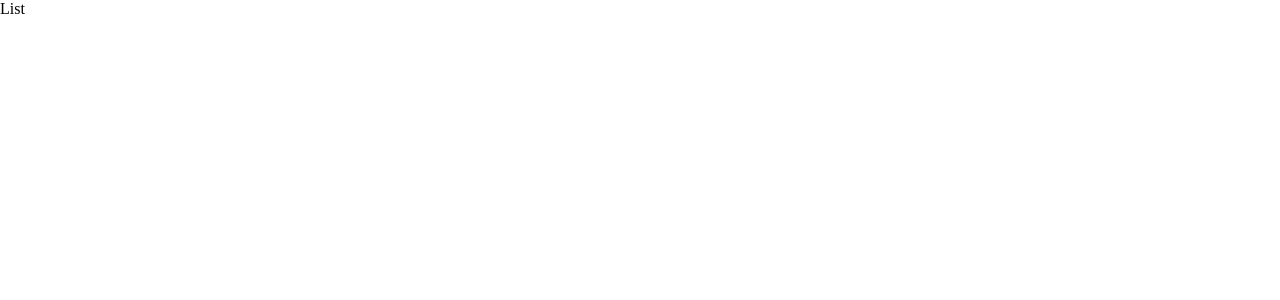
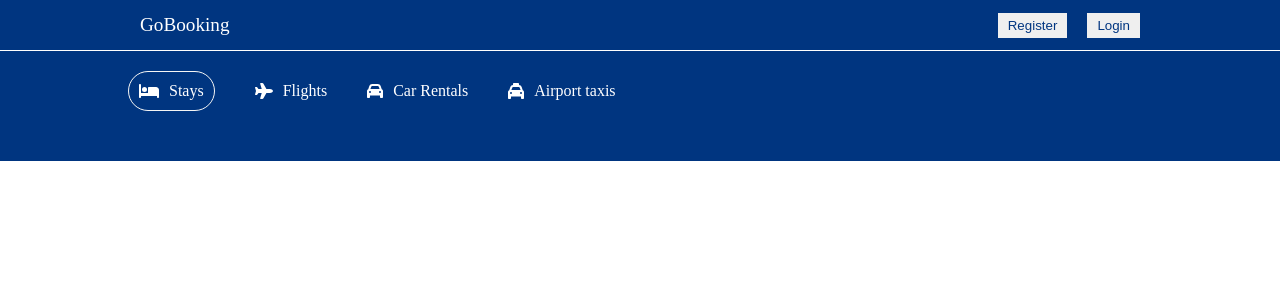
Before and after one commit to andriyabu/booking, a React (Create React App) app: page /hotels in a window 1280 px wide. Shown: the top 300 px of the page. Built offline with nearby package versions, Linux system fonts and the light colour scheme.

Commit message:
added navbar and header components to List and edit header preview without header title and seacrh bar

```diff
--- a/src/components/header/Header.jsx
+++ b/src/components/header/Header.jsx
@@ -6,7 +6,7 @@
 import 'react-date-range/dist/styles.css'; // main css file
 import 'react-date-range/dist/theme/default.css'; // theme css file
 import {format} from 'date-fns';
-const Header = () => {
+const Header = ({type}) => {
   const [openDate,setOpenDate] = useState(false);
   const [date,setDate] = useState([
       {
@@ -34,7 +34,7 @@
 
   return (
     <div className='header'>
-        <div className="headerContainer">
+        <div className={type === "list" ? "headerContainer listMode" : "headerContainer"}>
         <div className="headerList">
             <div className="headerListItem active">
                 <FontAwesomeIcon icon={faBed} />
@@ -56,7 +56,7 @@
                 <span>Airport taxis</span>
             </div>
         </div>
-        <h1 className="headerTitle">A lifetime of discount? It's Genius.</h1>
+        {type !== "list" && <> <h1 className="headerTitle">A lifetime of discount? It's Genius.</h1>
         <p className="headerDesc">
         Get rewarded for your travels – unlock instant savings of 10% or more with a free GoBooking.com account
         </p>
@@ -133,7 +133,7 @@
             <div className="headerSearchItem">
                 <button className="headerBtn">Search</button>
             </div>
-        </div>
+        </div> </>}
         </div>
     </div>
   )
--- a/src/components/header/header.css
+++ b/src/components/header/header.css
@@ -13,6 +13,10 @@
     max-width: 1024px;
     margin: 20px 0px 100px 0px;
 
+}
+
+.headerContainer.listMode{
+    margin: 20px 0px 0px 0px;
 }
 
 .headerList{
--- a/src/pages/list/List.jsx
+++ b/src/pages/list/List.jsx
@@ -1,8 +1,13 @@
 import React from 'react'
+import Navbar from '../../components/navbar/Navbar';
+import Header from '../../components/header/Header';
 
 const List = () => {
   return (
-    <div>List</div>
+    <div>
+      <Navbar/>
+      <Header type="list"/>
+    </div>
   )
 }
 
```
